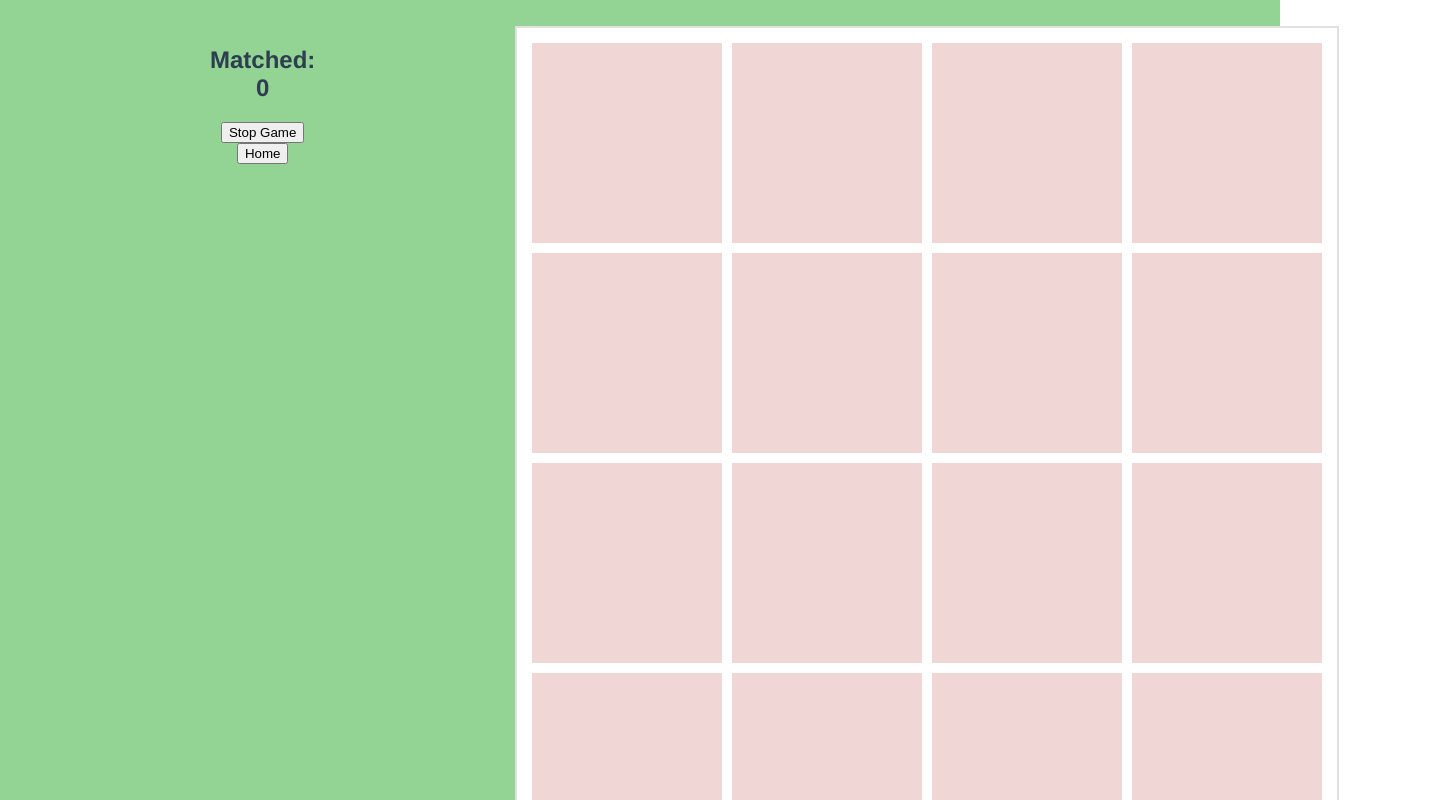
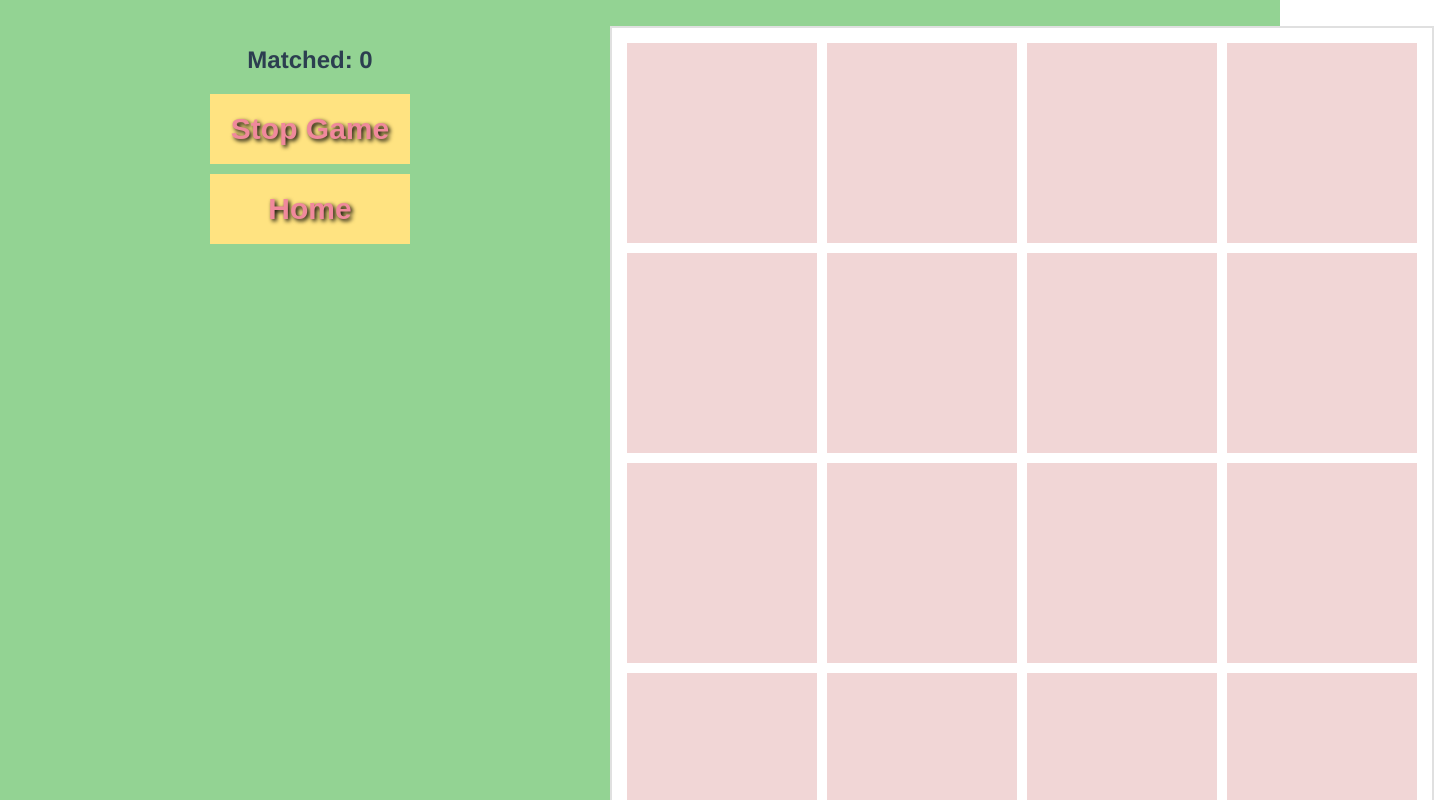
Before and after one commit to FatimahAreola/MSCI-342-Group-Project, a Vue app in the folder frontend/frontend/: page /game in a window 1280 px wide. Shown: the top 800 px of the page, 1434 px wide, since content can reach past the window. Built offline with nearby package versions, Linux system fonts and the light colour scheme.

Commit message:
Style Buttons

```diff
--- a/frontend/frontend/src/components/Game.vue
+++ b/frontend/frontend/src/components/Game.vue
@@ -2,8 +2,8 @@
 	<div class="board">
 		<div class="summary">
 		<h2> Matched: {{this.countMatched}}</h2>
-			<button @click="routeToProfile">Stop Game</button>
-			<button @click="returnHome">Home</button>
+			<button class="summaryButton" @click="routeToProfile">Stop Game</button>
+			<button class="summaryButton" @click="returnHome">Home</button>
 		</div>
 		<div class="board-wrapper">
 			<Board :cardData="shuffled" @updateActive="updateActive" />
@@ -228,4 +228,19 @@ export default {
 	border: 2px solid rgb(224, 224, 224);
 	top: 20%;
 }
+
+.summaryButton {
+	/* button */
+	width: 200px;
+	margin-top: 10px;
+	display: block;
+	height: 70px;
+	border: 2px solid #ffe381;
+	background-color: #ffe381;
+	/* text */
+	font-size: 30px;
+	font-weight: bold;
+	color: 	#f0899c;
+	text-shadow: 2px 2px 4px #000000;
+}
 </style>
--- a/frontend/frontend/src/components/GameSummary.vue
+++ b/frontend/frontend/src/components/GameSummary.vue
@@ -3,7 +3,7 @@
 		<h2> {{this.$route.params.gameWon==true? "Congratulations": "Better Luck Next Time!"  }}</h2>
 		<h3> Time Stopped at: {{this.$route.params.timer }} </h3>
 		<h3> Match Count: {{ this.$route.params.matches }} </h3>
-		<button v-on:click="routeToHome">Home</button>
+		<button class="homeButton" v-on:click="routeToHome">Home</button>
 
     </div>
 </template>
@@ -24,4 +24,16 @@ export default {
 </script>
 
 <style scoped>
+.homeButton {
+	/* button */
+	width: 150px;
+	height: 60px;
+	border: 2px solid #ffe381;
+	background-color: #ffe381;
+	/* text */
+	font-size: 30px;
+	font-weight: bold;
+	color: #d282a6;
+	text-shadow: 2px 2px 4px #000000;
+}
 </style>
--- a/frontend/frontend/src/components/Home.vue
+++ b/frontend/frontend/src/components/Home.vue
@@ -50,7 +50,7 @@ export default {
 	/* button */
 	width: 800px;
 	height: 300px;
-	border: 2px solid black;
+	border: 2px solid #ffe381;;
 	background-color: #ffe381;
 	/* text */
 	font-size: 100px;
```
